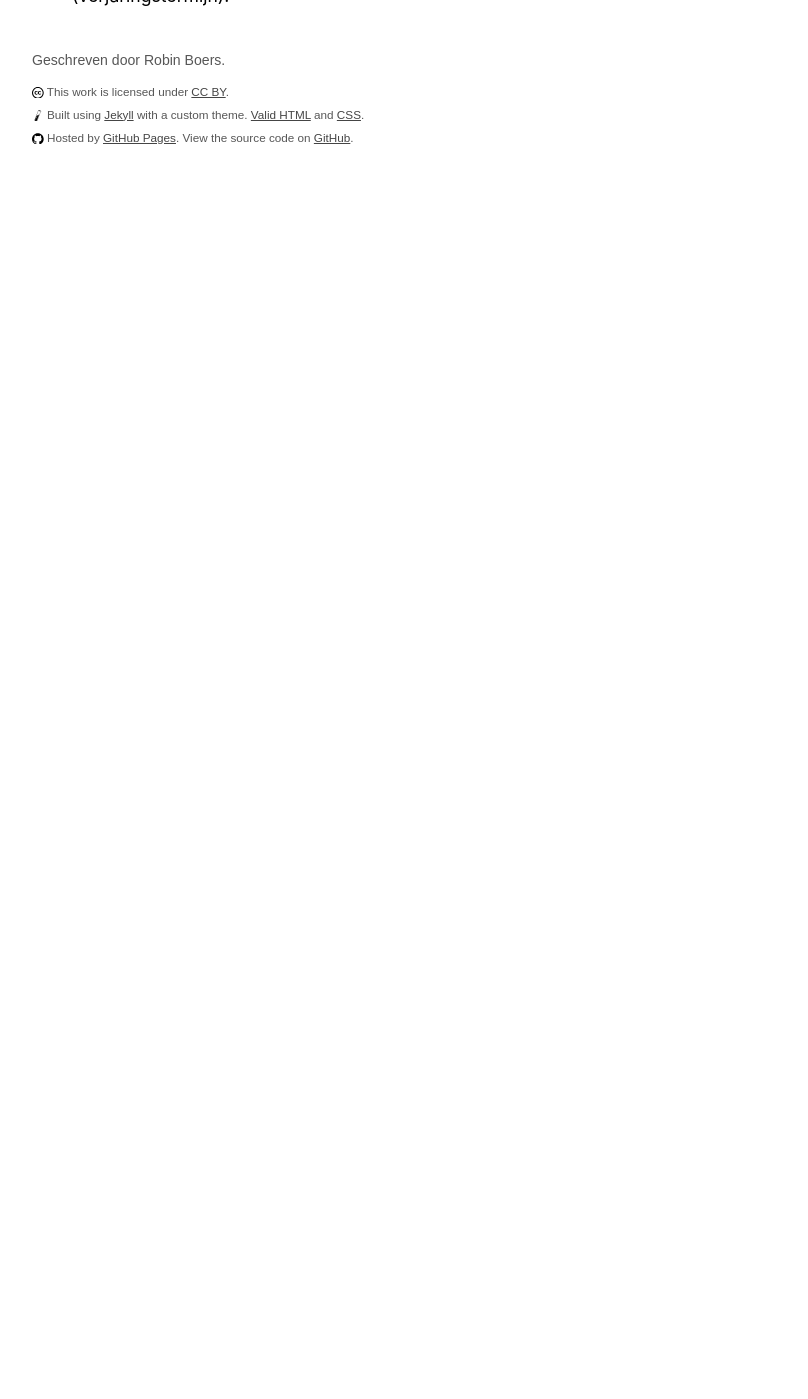
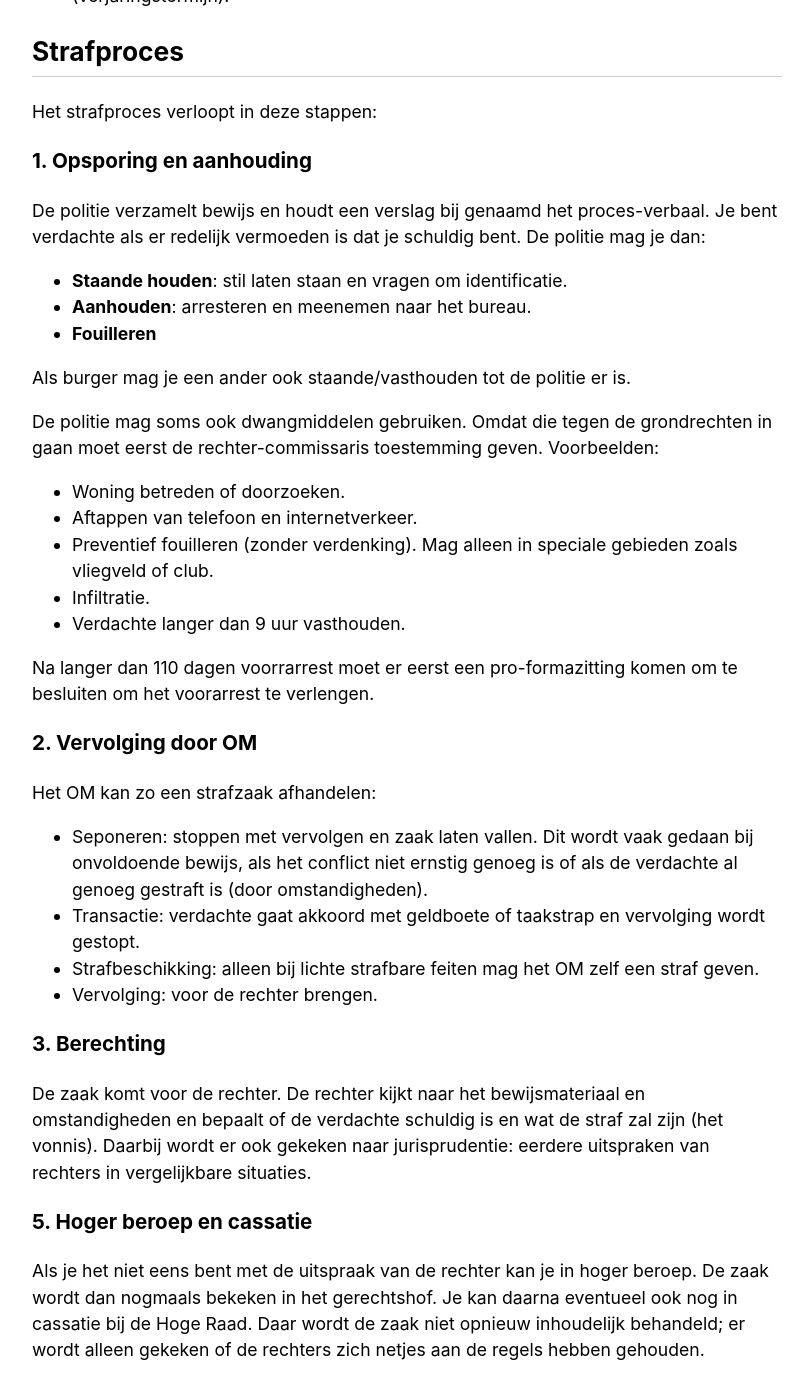
Before and after one commit to RobinBoers/school.geheimesite.nl, a Jekyll site: the page built from 5VWO/TW2/Maatschappijleer2.md, in a window 1280 px wide and 1400 px high, scrolled down 1994 px. Shown: the whole window, without its empty margins (233-1041 px from the left). Built offline with Jekyll 4.4.1, drawn with Linux system fonts in a browser that asks for light colours; our own code applies the rules of GitHub Pages for plain Markdown files; before the commit the page ends 2213 px from its top, so only the background shows below that; some of the changed text lies outside the part shown.

Commit message:
Add more maatschappijleer

```diff
--- a/5VWO/TW2/Maatschappijleer2.md
+++ b/5VWO/TW2/Maatschappijleer2.md
@@ -34,9 +34,9 @@ Het publiekrecht is voor rechtzaken tussen burgers en de overheid. Ook dit kan j
 
 1. Je maakt bezwaar bij de organisatie zelf.
 2. Je legt de zaak voor bij de rechtbank.
-3. Je kan in hoger beroep (bij het rechtshof).
+3. Je kan in hoger beroep (bij het gerechtshof).
 
-## Vervolging
+## Strafrecht
 
 Er zijn twee soorten strafbare feiten:
 
@@ -54,3 +54,45 @@ Bij zo'n rechtzaak gelden een aantal regels:
 - Je mag geen straf krijgen als je niet schuldig wordt bevonden of er sprake was van overmacht.
 - Je mag niet twee keer vervolgd worden voor hetzelfde vergrijp (ne bis idem-regel).
 - Na x aantal jaar mag je niet meer vervolgd worden voor het vergrijp (verjaringstermijn).
+
+## Strafproces
+
+Het strafproces verloopt in deze stappen:
+
+### 1. Opsporing en aanhouding
+
+De politie verzamelt bewijs en houdt een verslag bij genaamd het proces-verbaal.
+Je bent verdachte als er redelijk vermoeden is dat je schuldig bent. De politie mag je dan:
+
+- **Staande houden**: stil laten staan en vragen om identificatie.
+- **Aanhouden**: arresteren en meenemen naar het bureau.
+- **Fouilleren**
+
+Als burger mag je een ander ook staande/vasthouden tot de politie er is.
+
+De politie mag soms ook dwangmiddelen gebruiken. Omdat die tegen de grondrechten in gaan moet eerst de rechter-commissaris toestemming geven. Voorbeelden:
+
+- Woning betreden of doorzoeken.
+- Aftappen van telefoon en internetverkeer.
+- Preventief fouilleren (zonder verdenking). Mag alleen in speciale gebieden zoals vliegveld of club.
+- Infiltratie.
+- Verdachte langer dan 9 uur vasthouden.
+
+Na langer dan 110 dagen voorrarrest moet er eerst een pro-formazitting komen om te besluiten om het voorarrest te verlengen.
+
+### 2. Vervolging door OM
+
+Het OM kan zo een strafzaak afhandelen:
+
+- Seponeren: stoppen met vervolgen en zaak laten vallen. Dit wordt vaak gedaan bij onvoldoende bewijs, als het conflict niet ernstig genoeg is of als de verdachte al genoeg gestraft is (door omstandigheden).
+- Transactie: verdachte gaat akkoord met geldboete of taakstrap en vervolging wordt gestopt.
+- Strafbeschikking: alleen bij lichte strafbare feiten mag het OM zelf een straf geven.
+- Vervolging: voor de rechter brengen.
+
+### 3. Berechting
+
+De zaak komt voor de rechter. De rechter kijkt naar het bewijsmateriaal en omstandigheden en bepaalt of de verdachte schuldig is en wat de straf zal zijn (het vonnis). Daarbij wordt er ook gekeken naar jurisprudentie: eerdere uitspraken van rechters in vergelijkbare situaties.
+
+### 5. Hoger beroep en cassatie
+
+Als je het niet eens bent met de uitspraak van de rechter kan je in hoger beroep. De zaak wordt dan nogmaals bekeken in het gerechtshof. Je kan daarna eventueel ook nog in cassatie bij de Hoge Raad. Daar wordt de zaak niet opnieuw inhoudelijk behandeld; er wordt alleen gekeken of de rechters zich netjes aan de regels hebben gehouden.
```
